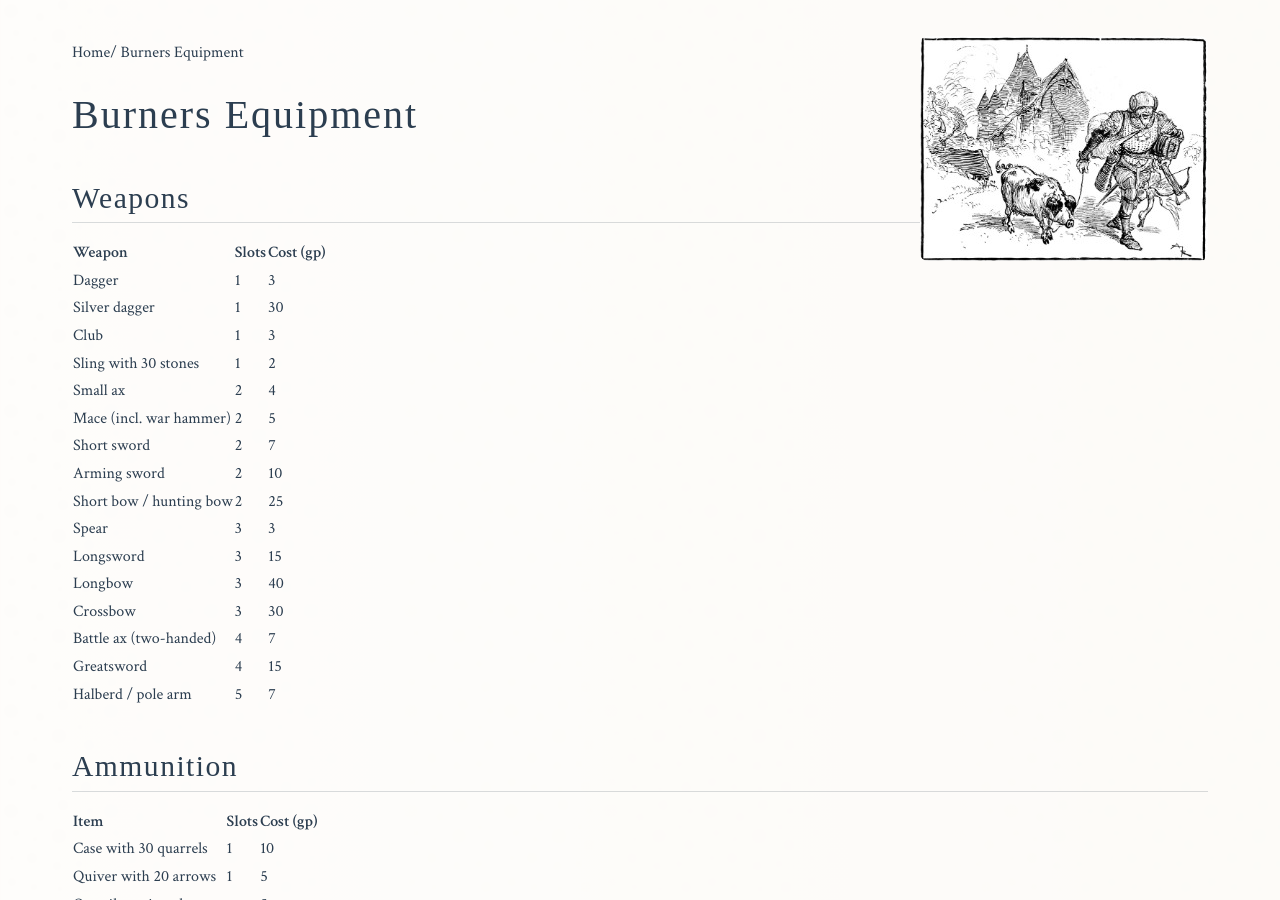
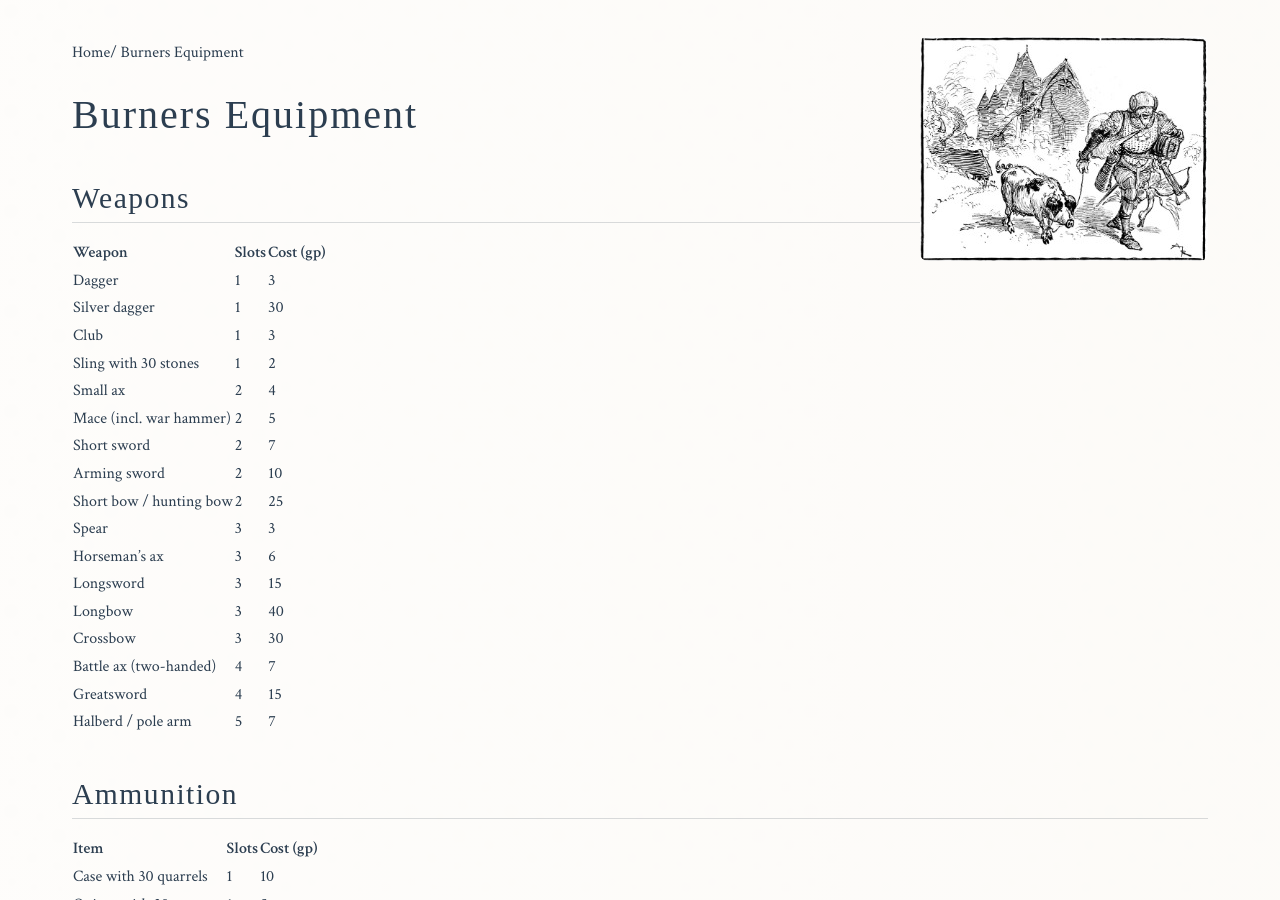
Before and after one commit to paulabrams/burners, a Jekyll site: the page built from markdown/burners-equipment.md, in a window 1280 px wide and 900 px high. Built offline with Jekyll 4.4.1, drawn with Linux system fonts in a browser that asks for light colours; some web fonts are replaced.

Commit message:
Publish local draft: add Horseman's ax to equipment list.
Co-authored-by: Cursor <cursoragent@cursor.com>

```diff
--- a/markdown/burners-equipment.md
+++ b/markdown/burners-equipment.md
@@ -21,6 +21,7 @@ hero_alt: "A knight returns laden — crossbow, sword, and loot — Albert Robid
 | Arming sword            | 2     | 10        |
 | Short bow / hunting bow | 2     | 25        |
 | Spear                   | 3     | 3         |
+| Horseman's ax           | 3     | 6         |
 | Longsword               | 3     | 15        |
 | Longbow                 | 3     | 40        |
 | Crossbow                | 3     | 30        |
```
